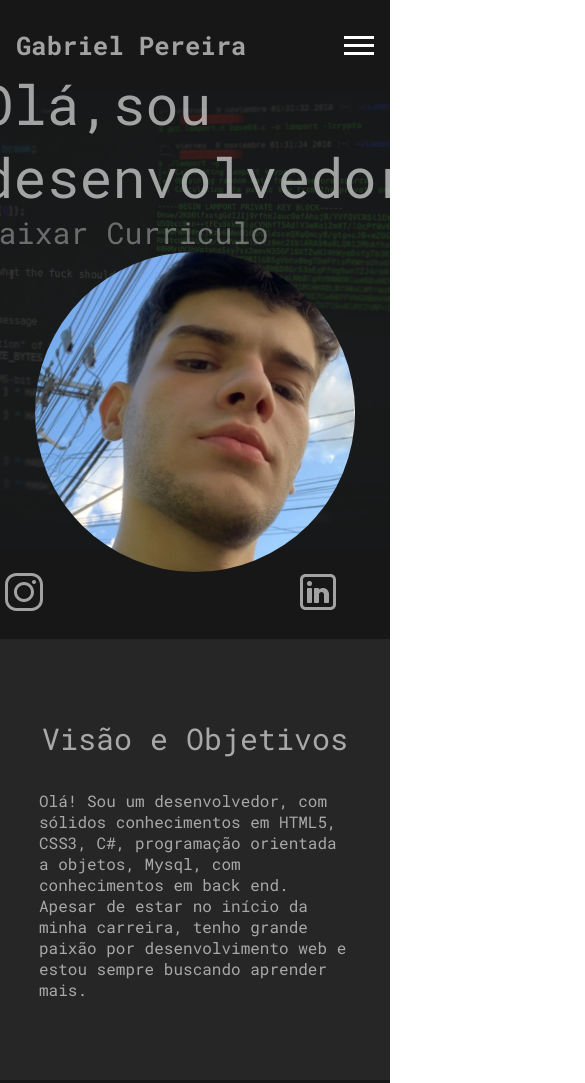
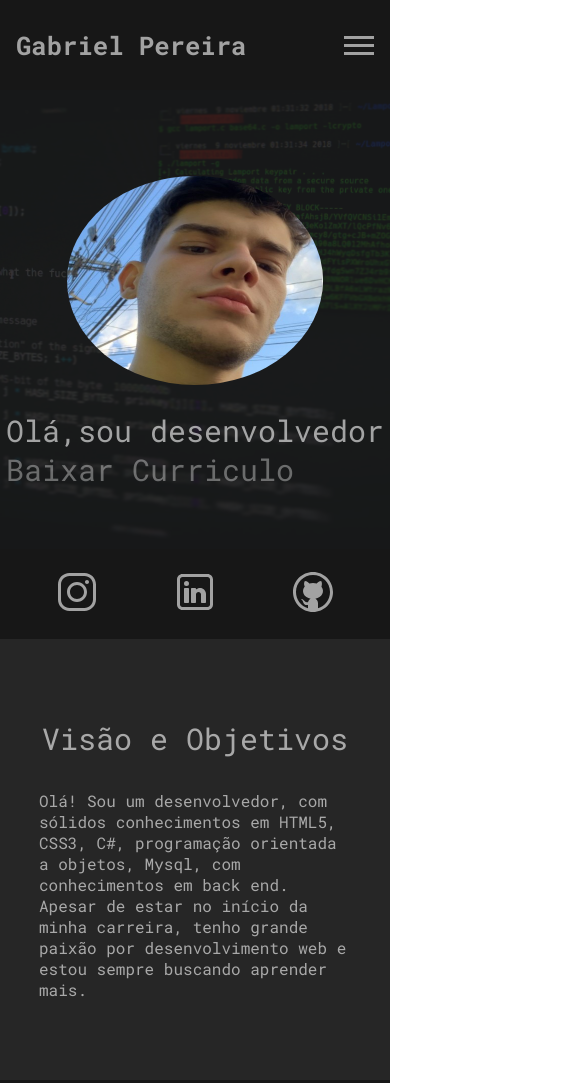
Before and after one commit to GabrielPjd3v/Curriculo-Online, a plain HTML site: page index.html in a window 390 px wide. Shown: the top 1083 px of the page, 585 px wide, since content can reach past the window. Drawn offline with Linux system fonts and the light colour scheme; a script that the page names is missing.

Commit message:
reponsividades para mobile
a

```diff
--- a/style.css
+++ b/style.css
@@ -14,7 +14,7 @@ a {
     padding-inline: 16px;
 }
 
-@media(min-width:768px) {
+.@media(min-width:768px) {
     .container {
         max-width: 1520px;
         margin-left: auto;
@@ -62,7 +62,7 @@ a {
     display: none;
     border: none;
     background: none;
-    border-top: 3px solid white;
+    border-top: 3px solid #A2A2A2;
     cursor: pointer;
 }
 
@@ -72,12 +72,12 @@ a {
     display: block;
     width: 30px;
     height: 3px;
-    background: #fff;
+    background: #A2A2A2;
     margin-top: 5px;
 
 }
 
-@media (max-width: 750px) {
+.@media (max-width: 750px) {
     .hamburguer {
         display: block;
     }
@@ -106,7 +106,7 @@ a {
         pointer-events: all;
     }
 
-.container-hero{
+.container-heroo{
     flex-direction: column;
 
 
@@ -307,3 +307,52 @@ a {
     color: #FFF;
     opacity: 0.6;
   }
+
+ @media screen and (max-width: 700px){
+
+    /* CABECALHO*/
+    .container-hero{
+        flex-direction: column-reverse;
+        display: flex;
+        justify-content: space-around;
+        height: 340px;
+    }
+    /* menu */
+    .nav-list{
+        display: none;
+    }
+
+    .hamburguer{
+        display: block;
+
+    }
+
+    /* container */
+    .Gabriel{
+        font-size: 30PX;
+    }
+
+    .fotinha{
+        max-width: 80%;
+        max-height: 80%;
+    }
+
+    .foto{
+        display: flex;
+        justify-content: space-around;
+        align-items: center;
+    }
+
+    .sociais{
+        display: flex;
+        justify-content: space-around;
+        gap: 70px;
+    }
+
+    .img{
+        gap: 55px;
+    }
+
+
+
+ }
```
